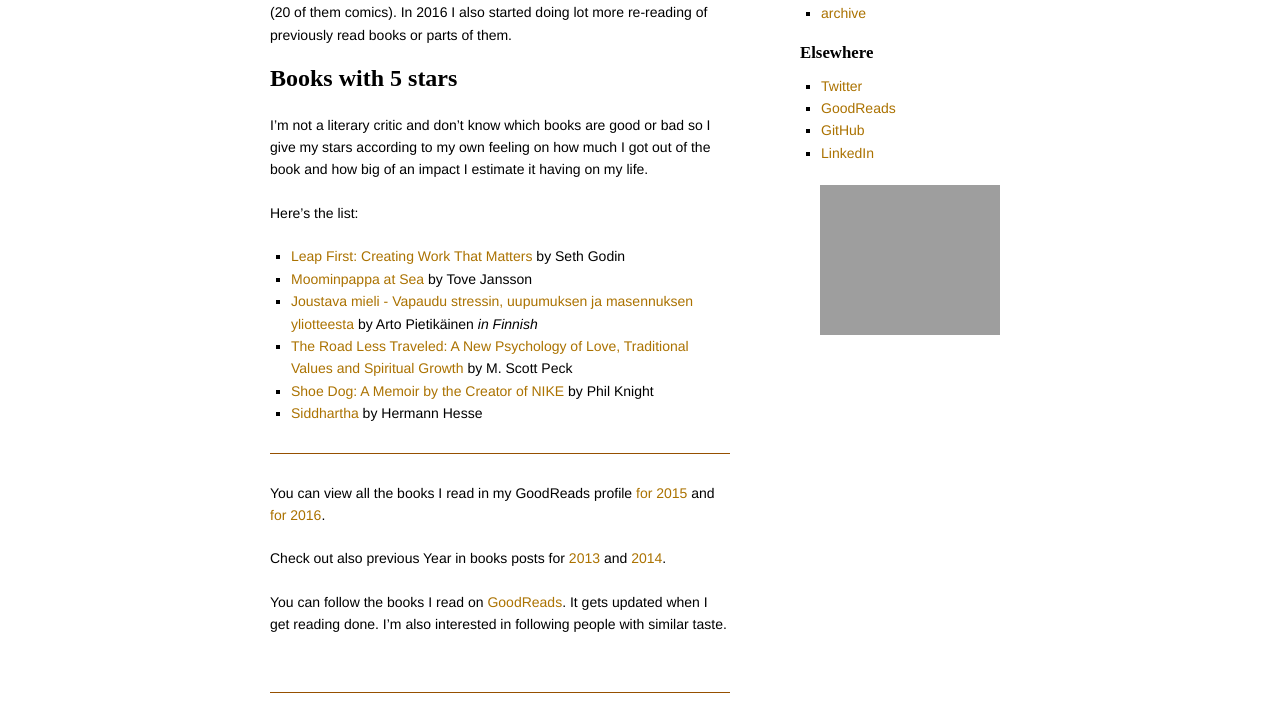
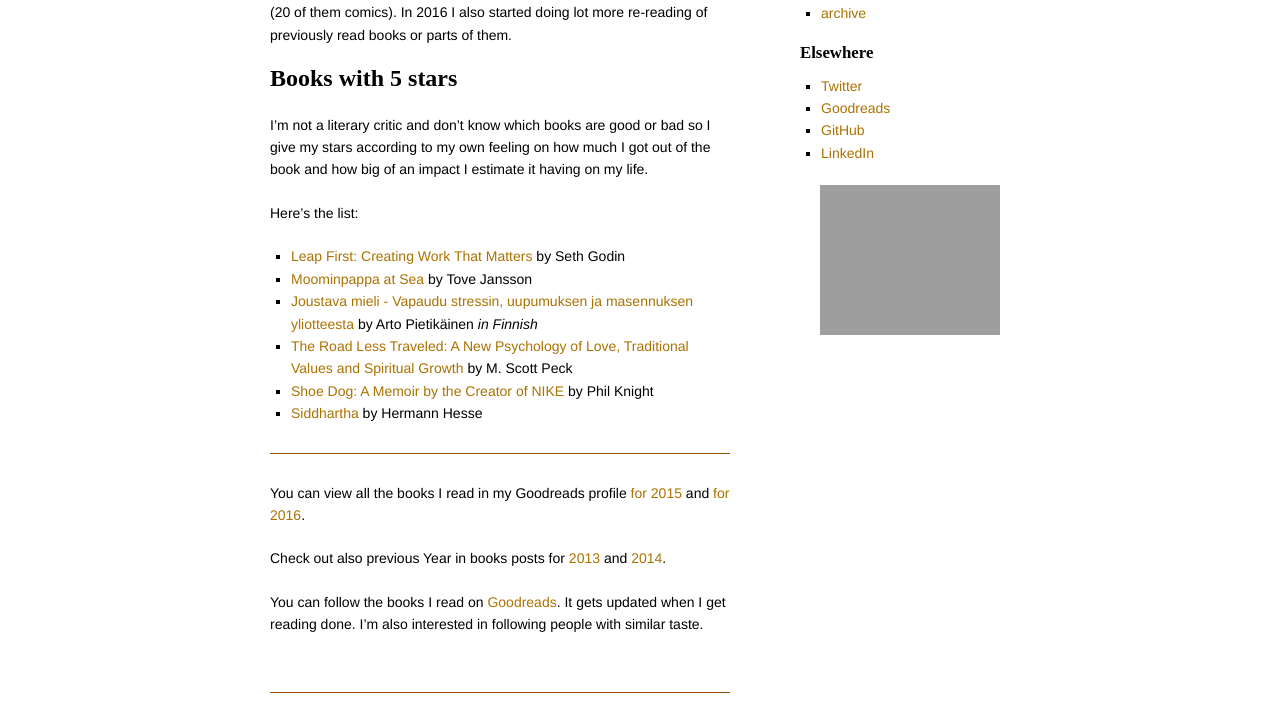
Before and after one commit to vesan/vesan.github.com, a Jekyll site: the page built from _posts/2017-01-15-year-in-books-2015-2016.md, in a window 1280 px wide. Shown: the part 337-1058 px from the top of the page. Built offline with Jekyll 4.4.1, drawn with Linux system fonts in a browser that asks for light colours; nearby versions of some CDN libraries; comment, search, counter and statistics services are not loaded; grey boxes are pictures that could not be loaded.

```diff
--- a/_layouts/default.html
+++ b/_layouts/default.html
@@ -48,7 +48,7 @@
 
         <ul>
           <li><a href="https://twitter.com/vesan">Twitter</a></li>
-          <li><a href="https://www.goodreads.com/user/show/3603997-vesa-vanska">GoodReads</a></li>
+          <li><a href="https://www.goodreads.com/user/show/3603997-vesa-vanska">Goodreads</a></li>
           <li><a href="https://github.com/vesan">GitHub</a></li>
           <li><a href="https://www.linkedin.com/in/vesavanska">LinkedIn</a></li>
         </ul>
--- a/_posts/2017-01-15-year-in-books-2015-2016.md
+++ b/_posts/2017-01-15-year-in-books-2015-2016.md
@@ -25,8 +25,8 @@ Here's the list:
 
 - - -
 
-You can view all the books I read in my GoodReads profile [for 2015](https://www.goodreads.com/user/year_in_books/2015/3603997) and [for 2016](https://www.goodreads.com/user/year_in_books/2016/3603997).
+You can view all the books I read in my Goodreads profile [for 2015](https://www.goodreads.com/user/year_in_books/2015/3603997) and [for 2016](https://www.goodreads.com/user/year_in_books/2016/3603997).
 
 Check out also previous Year in books posts for [2013](http://vesavanska.com/2014/reading-list-2013/) and [2014](http://vesavanska.com/2015/year-in-books-2014/).
 
-You can follow the books I read on [GoodReads](https://www.goodreads.com/user/show/3603997-vesa-vanska). It gets updated when I get reading done. I'm also interested in following people with similar taste.
+You can follow the books I read on [Goodreads](https://www.goodreads.com/user/show/3603997-vesa-vanska). It gets updated when I get reading done. I'm also interested in following people with similar taste.
```
